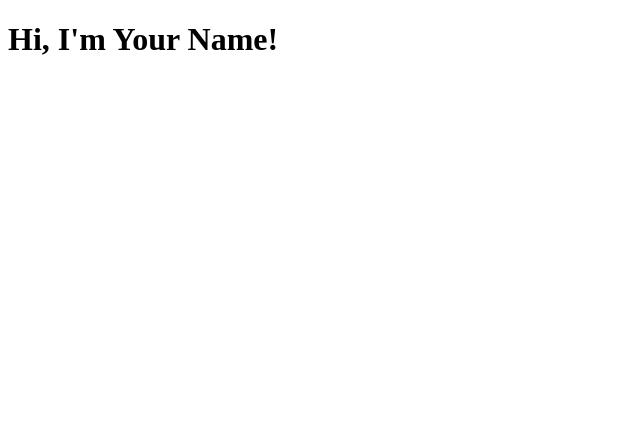
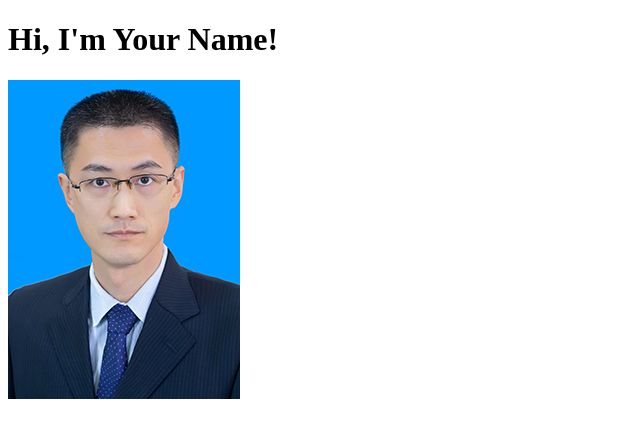
Before and after one commit to thiazhang3-debug/thiazhang3-debug.github.io, a plain HTML site: page index.html in a window 1280 px wide. Shown: the whole page, without its empty margins (0-640 px from the left). Drawn offline with Linux system fonts and the light colour scheme.

Commit message:
Update index.html

```diff
--- a/index.html
+++ b/index.html
@@ -9,3 +9,4 @@
   <h1>Hi, I'm Your Name!</h1>
 </body>
 </html>
+<img src="1669292289562368.jpg">
```
